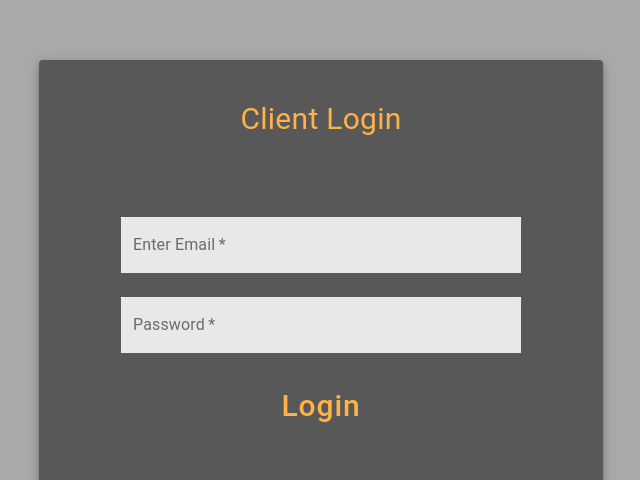
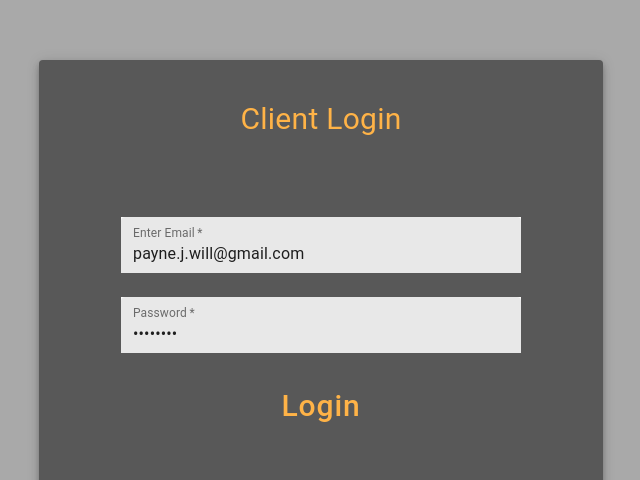
Before and after one commit to Wjpayne/ticket-management-system, a React (Create React App) app in the folder client/: page / in a window 1280 px wide. Shown: the part 320-800 px from the top of the page, without its empty margins (319-959 px from the left). Built offline with nearby package versions, Linux system fonts and the light colour scheme.

Commit message:
fix sizes

```diff
--- a/client/src/Components/Login/LoginForm.jsx
+++ b/client/src/Components/Login/LoginForm.jsx
@@ -77,8 +77,8 @@ export default function LandingPage() {
   const classes = landingPageStyles();
 
   //set state for form
-  const [email, setEmail] = useState("");
-  const [password, setPassword] = useState("");
+  const [email, setEmail] = useState("payne.j.will@gmail.com");
+  const [password, setPassword] = useState("password");
   const { isLoading, isAuth, error } = useSelector((state) => state.login);
 
   const dispatch = useDispatch();
--- a/client/src/Pages/TicketList.jsx
+++ b/client/src/Pages/TicketList.jsx
@@ -30,7 +30,7 @@ const ticketListStyles = makeStyles((theme) => ({
     position: "relative",
     height: "1300px",
     top: "200px",
-    [theme.breakpoints.down("md")]: {
+    [theme.breakpoints.down("xs")]: {
       height: "675px",
       width: "330px",
       left: "50%",
```
